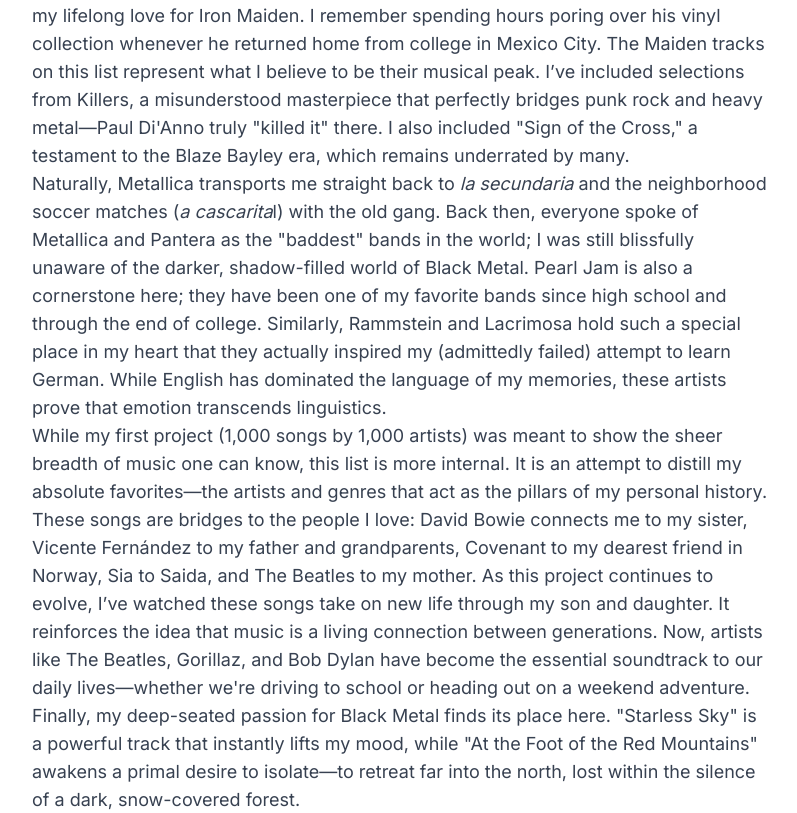
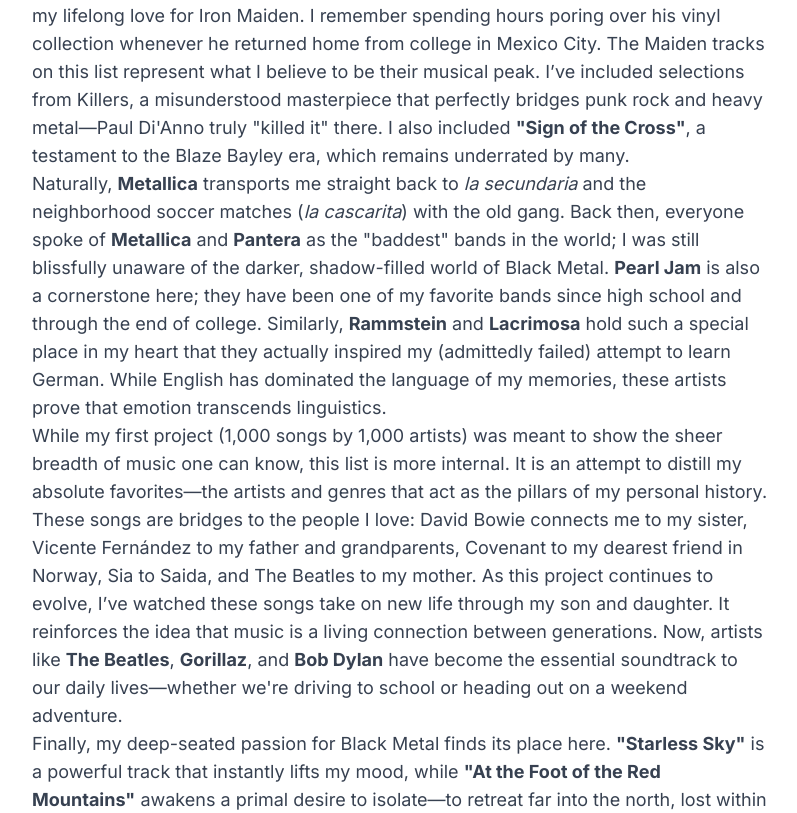
Before and after one commit to caesantibanez/project_cini, a plain HTML site: page index.html in a window 1280 px wide. Shown: the part 3165-3978 px from the top of the page, without its empty margins (240-1037 px from the left). Drawn offline with nearby package versions, Linux system fonts and the light colour scheme.

Commit message:
Update index.html

```diff
--- a/index.html
+++ b/index.html
@@ -125,16 +125,16 @@
                <p class="text-gray-700 text-base sm:text-lg leading-relaxed">
                 This journey begins with a cherished memory: my uncle Peri, who was the architect of my lifelong love for Iron Maiden. I remember spending hours poring over his vinyl collection whenever he returned home
                 from college in Mexico City. The Maiden tracks on this list represent what I believe to be their musical peak. I’ve included selections from Killers, a misunderstood masterpiece that perfectly bridges punk
-                rock and heavy metal—Paul Di'Anno truly "killed it" there. I also included "Sign of the Cross," a testament to the Blaze Bayley era, which remains underrated by many. <br>
-                Naturally, Metallica transports me straight back to <i>la secundaria</i> and the neighborhood soccer matches (<i>a cascarita</i>l) with the old gang. Back then, everyone spoke of Metallica and Pantera as the "baddest" bands
-                in the world; I was still blissfully unaware of the darker, shadow-filled world of Black Metal. Pearl Jam is also a cornerstone here; they have been one of my favorite bands since high school and through
-                the end of college. Similarly, Rammstein and Lacrimosa hold such a special place in my heart that they actually inspired my (admittedly failed) attempt to learn German. While English has dominated the
+                rock and heavy metal—Paul Di'Anno truly "killed it" there. I also included <b>"Sign of the Cross"</b>, a testament to the Blaze Bayley era, which remains underrated by many. <br>
+                Naturally, <b>Metallica</b> transports me straight back to <i>la secundaria</i> and the neighborhood soccer matches (<i>la cascarita</i>) with the old gang. Back then, everyone spoke of <b>Metallica</b> and <b>Pantera</b>
+                as the "baddest" bands in the world; I was still blissfully unaware of the darker, shadow-filled world of Black Metal. <b>Pearl Jam</b> is also a cornerstone here; they have been one of my favorite bands since high
+                school and through the end of college. Similarly, <b>Rammstein</b> and <b>Lacrimosa</b> hold such a special place in my heart that they actually inspired my (admittedly failed) attempt to learn German. While English has dominated the
                 language of my memories, these artists prove that emotion transcends linguistics. <br>
                 While my first project (1,000 songs by 1,000 artists) was meant to show the sheer breadth of music one can know, this list is more internal. It is an attempt to distill my absolute favorites—the artists and genres
                 that act as the pillars of my personal history. These songs are bridges to the people I love: David Bowie connects me to my sister, Vicente Fernández to my father and grandparents, Covenant to my dearest friend
                 in Norway, Sia to Saida, and The Beatles to my mother. As this project continues to evolve, I’ve watched these songs take on new life through my son and daughter. It reinforces the idea that music is a living connection between
-                generations. Now, artists like The Beatles, Gorillaz, and Bob Dylan have become the essential soundtrack to our daily lives—whether we're driving to school or heading out on a weekend adventure.<br>
-                Finally, my deep-seated passion for Black Metal finds its place here. "Starless Sky" is a powerful track that instantly lifts my mood, while "At the Foot of the Red Mountains" awakens a primal desire to isolate—to
+                generations. Now, artists like <b>The Beatles</b>, <b>Gorillaz</b>, and <b>Bob Dylan</b> have become the essential soundtrack to our daily lives—whether we're driving to school or heading out on a weekend adventure.<br>
+                Finally, my deep-seated passion for Black Metal finds its place here. <b>"Starless Sky"</b> is a powerful track that instantly lifts my mood, while <b>"At the Foot of the Red Mountains"</b> awakens a primal desire to isolate—to
                 retreat far into the north, lost within the silence of a dark, snow-covered forest.
                </p>
         </section>
```
